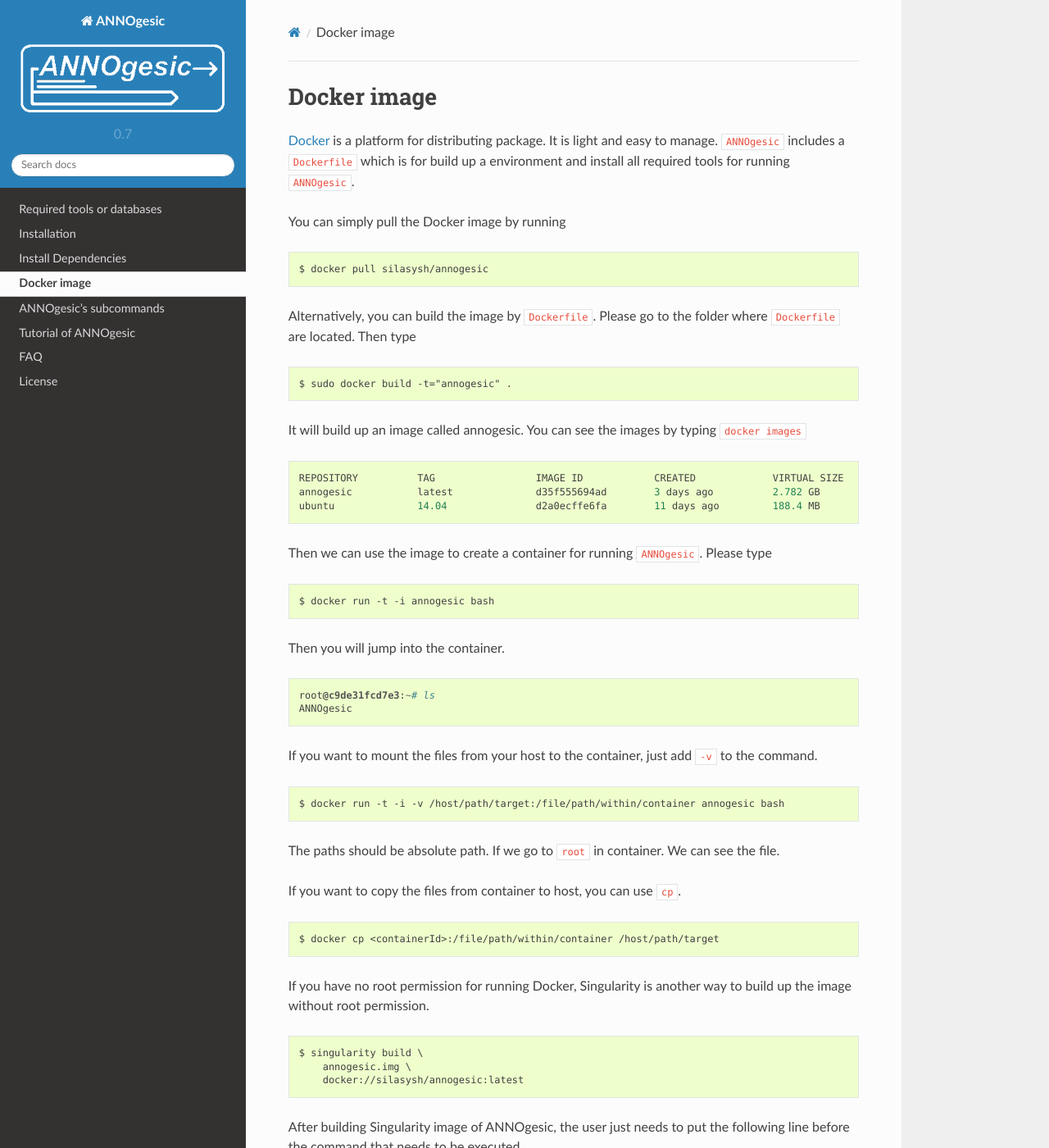
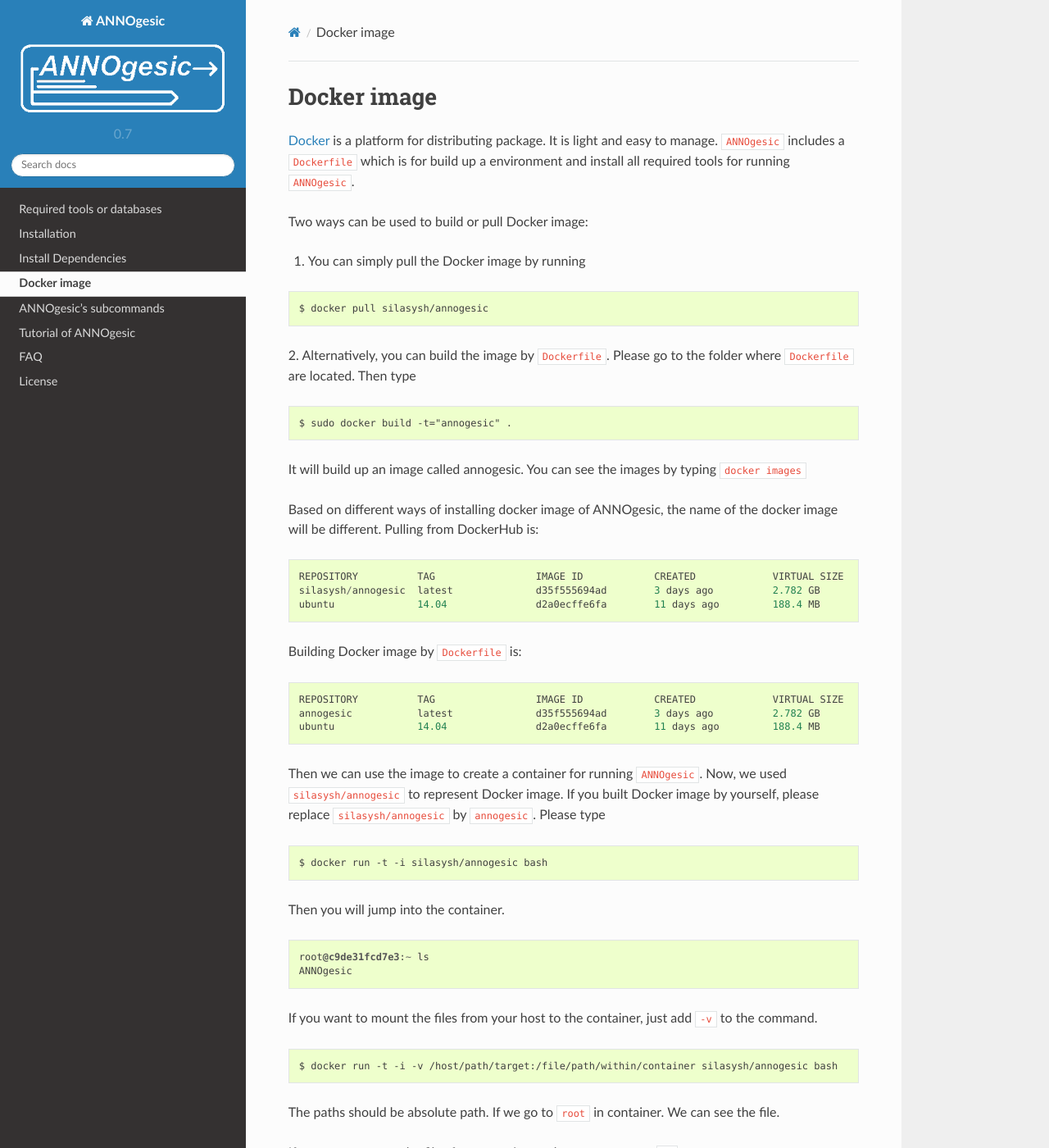
Before and after one commit to Sung-Huan/ANNOgesic, a Sphinx documentation site: the page built from docs/source/docker.rst, in a window 1280 px wide and 1400 px high. Shown: the whole window at 82% size. Built offline with Sphinx 7.4.7 and the Read the Docs theme 2.0.0, drawn with Linux system fonts in a browser that asks for light colours; pages that are not in the unit, such as notebooks, are missing from menus.

Commit message:
update documentation

```diff
--- a/docs/source/docker.rst
+++ b/docs/source/docker.rst
@@ -5,13 +5,15 @@
 It is light and easy to manage. ``ANNOgesic`` includes a ``Dockerfile`` which
 is for build up a environment and install all required tools for running ``ANNOgesic``.
 
-You can simply pull the Docker image by running
+Two ways can be used to build or pull Docker image:
+
+1. You can simply pull the Docker image by running
 
 ::
 
     $ docker pull silasysh/annogesic
 
-Alternatively, you can build the image by ``Dockerfile``.
+2. Alternatively, you can build the image by ``Dockerfile``.
 Please go to the folder where ``Dockerfile`` are located. Then type
 
 ::
@@ -20,30 +22,43 @@
 
 It will build up an image called annogesic. You can see the images by typing ``docker images``
 
+Based on different ways of installing docker image of ANNOgesic, the name of the docker image
+will be different. Pulling from DockerHub is:
+
+::
+
+   REPOSITORY          TAG                 IMAGE ID            CREATED             VIRTUAL SIZE
+   silasysh/annogesic  latest              d35f555694ad        3 days ago          2.782 GB
+   ubuntu              14.04               d2a0ecffe6fa        11 days ago         188.4 MB
+
+Building Docker image by ``Dockerfile`` is:
+
 ::
 
    REPOSITORY          TAG                 IMAGE ID            CREATED             VIRTUAL SIZE
    annogesic           latest              d35f555694ad        3 days ago          2.782 GB
    ubuntu              14.04               d2a0ecffe6fa        11 days ago         188.4 MB
 
-Then we can use the image to create a container for running ``ANNOgesic``. Please type
+Then we can use the image to create a container for running ``ANNOgesic``. Now, we used ``silasysh/annogesic``
+to represent Docker image. If you built Docker image by yourself, please replace ``silasysh/annogesic`` by ``annogesic``.
+Please type
 
 ::
 
-    $ docker run -t -i annogesic bash
+    $ docker run -t -i silasysh/annogesic bash
 
 Then you will jump into the container.
 
 ::
 
-    root@c9de31fcd7e3:~# ls
+    root@c9de31fcd7e3:~ ls
     ANNOgesic
 
 If you want to mount the files from your host to the container, just add ``-v`` to the command.
 
 ::
 
-    $ docker run -t -i -v /host/path/target:/file/path/within/container annogesic bash
+    $ docker run -t -i -v /host/path/target:/file/path/within/container silasysh/annogesic bash
 
 The paths should be absolute path. If we go to ``root`` in container. We can see the file.
 
--- a/docs/source/installation.rst
+++ b/docs/source/installation.rst
@@ -37,13 +37,15 @@
 Some modules of ANNOgesic need third-party tools. In order to avoid all the possible issue caused by the dependencies,
 a Docker image is provided. For the details of Docker image, please check `here <https://www.docker.com/>`_.
 
-For using Docker image, You can simply pull the Docker image as following
+For using Docker image, please use one of the following commands:
+
+1. You can simply pull the Docker image as following
 
 ::
 
     $ docker pull silasysh/annogesic
 
-Alternatively, you can build the image via Dockerfile.
+2. Alternatively, you can build the image via Dockerfile.
 Please Download the `Dockerfile <https://github.com/Sung-Huan/ANNOgesic>`_ from our Git repository.
 Then switch to the folder which Dockerfile are located. For the following commands, please
 refer to `here <https://github.com/Sung-Huan/ANNOgesic/blob/master/docs/source/docker.rst>`_.
```
